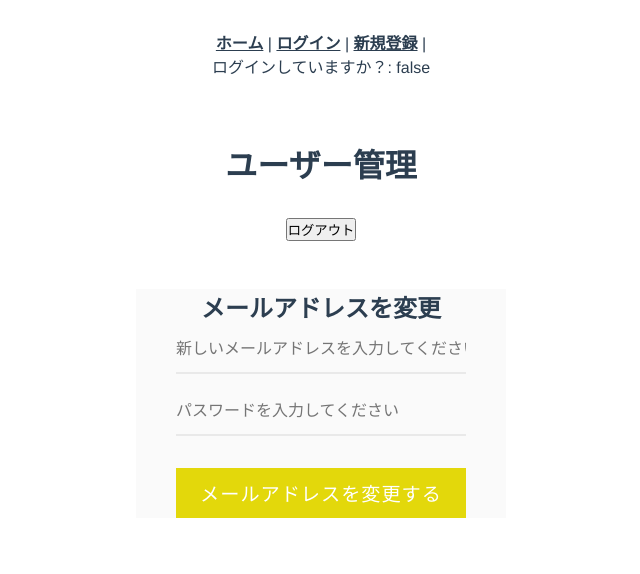
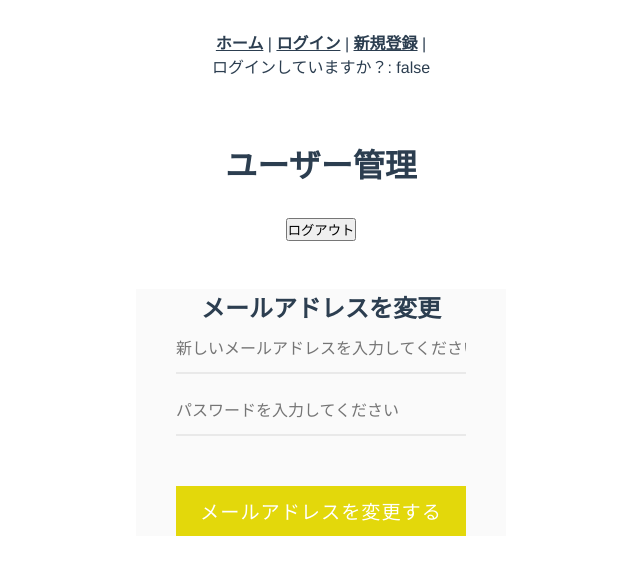
Before and after one commit to sakurakotubaki/vue-myapp, a Vue app: page /update_email in a window 1280 px wide. Shown: the top 574 px of the page, without its empty margins (319-959 px from the left). Built offline with nearby package versions, Linux system fonts and the light colour scheme; no server answers.

Commit message:
ボタンをコンポーネント化

```diff
--- a/src/views/UpdateEmail.vue
+++ b/src/views/UpdateEmail.vue
@@ -11,7 +11,7 @@
         <div class="form-item">
           <input type="password" autocomplete="password" v-model="password" name="password" required="required" placeholder="パスワードを入力してください" />
         </div>
-        <email-update-btn />
+        <Button text="メールアドレスを変更する" color="#e3d80b" />
       </form>
     </div>
   </div>
@@ -20,11 +20,11 @@
 <script>
 import { signOut, EmailAuthProvider, reauthenticateWithCredential, onAuthStateChanged, updateEmail } from 'firebase/auth'
 import { auth } from '@/config/firebase'
-import EmailUpdateBtn from '@/components/button/EmailUpdateBtn.vue'
+import Button from '@/components/Button.vue'
 
 export default {
   components: {
-    EmailUpdateBtn
+    Button
   },
   data () {
     return {
```
